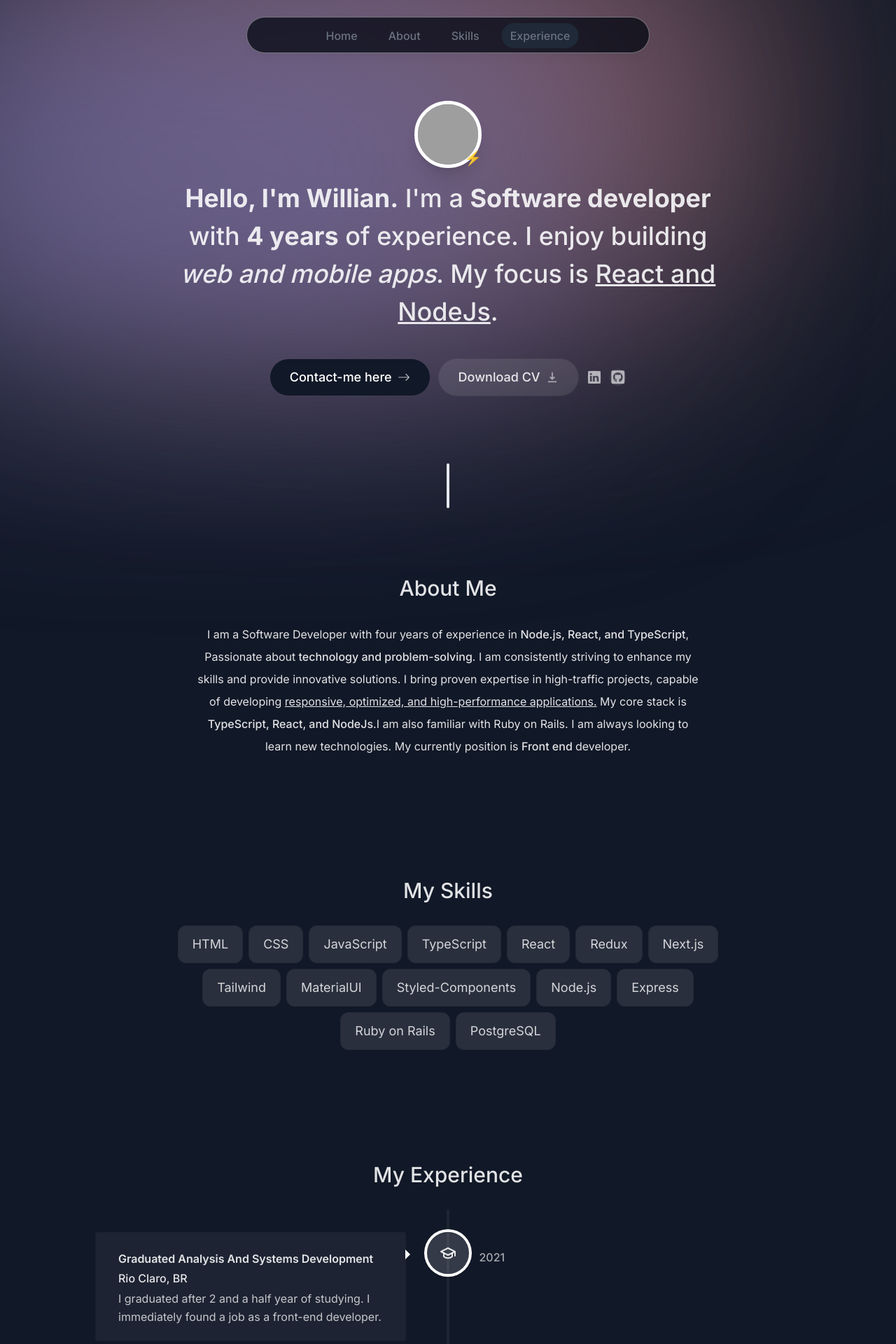
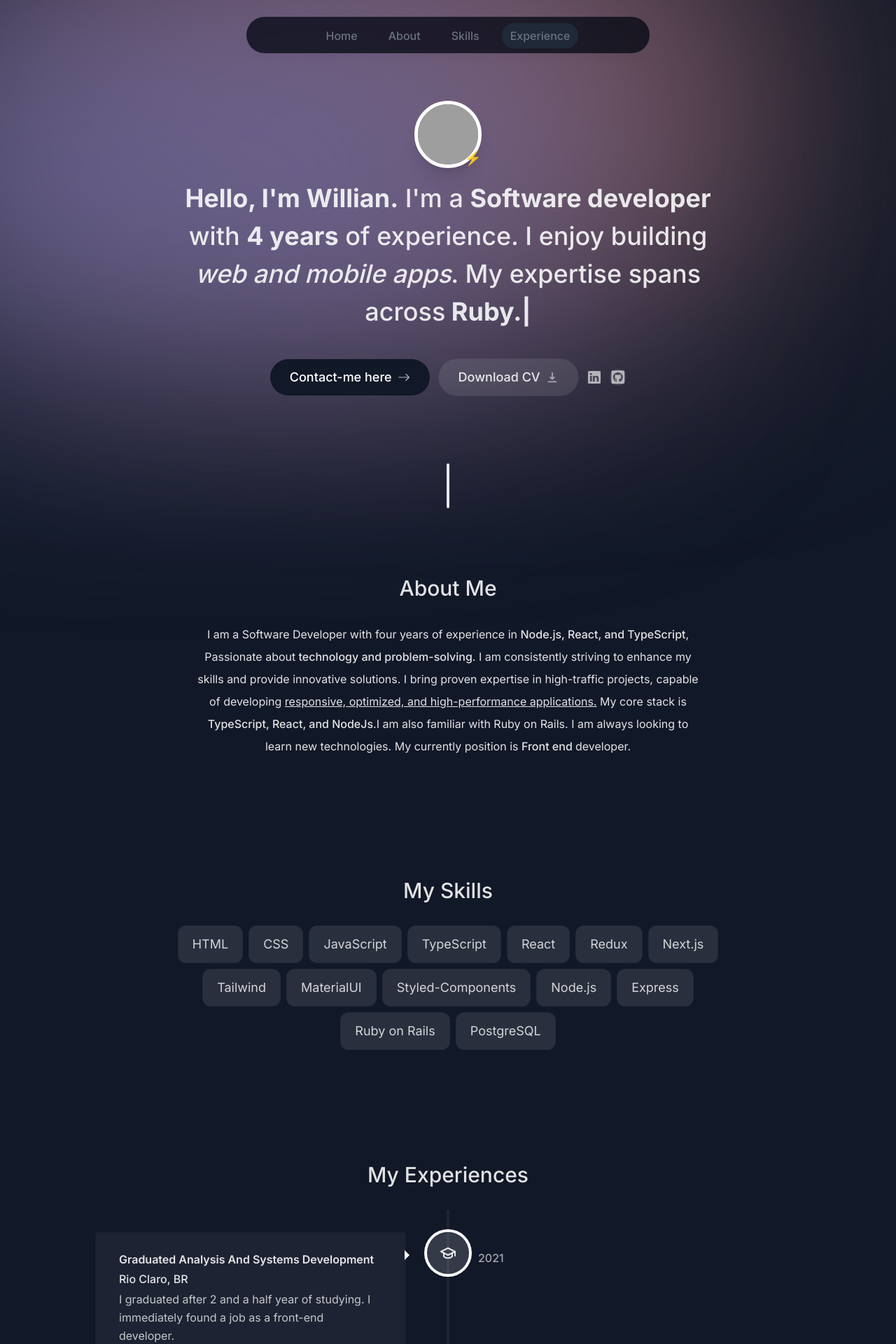
Before and after one commit to dev-puga/portfolio-web, a Next.js app: page / in a window 1280 px wide. Shown: the top 1920 px of the page at 70% size. Built offline with nearby package versions, Linux system fonts and the light colour scheme; grey boxes are pictures that could not be loaded.

Commit message:
feat: add type animation for intro section

```diff
--- a/components/experience.tsx
+++ b/components/experience.tsx
@@ -23,7 +23,7 @@ export default function Experience() {
       id="experience"
       className="mb-28 max-w-[70rem] text-center leading-8 sm:mb-40 scroll-mt-28"
     >
-      <SectionHeading>My experience</SectionHeading>
+      <SectionHeading>My experiences</SectionHeading>
       <VerticalTimeline animate={false} lineColor="rgba(255, 255, 255, 0.05)">
         {experiencesData.map((item, index) => (
           <React.Fragment key={index}>
@@ -31,7 +31,7 @@ export default function Experience() {
               contentStyle={{
                 background: "rgba(255, 255, 255, 0.05)",
                 boxShadow: "none",
-                border: "1px solid rgba(0, 0, 0, 0.05)",
+                border: "2px solid rgba(0, 0, 0, 0.05)",
                 textAlign: "left",
                 padding: "1.3rem 2rem",
               }}
--- a/components/footer.tsx
+++ b/components/footer.tsx
@@ -2,12 +2,12 @@ import React from "react";
 
 export default function Footer() {
   return (
-    <footer className="mb-10 px-4 text-center text-white">
+    <footer className="mb-5 px-4 text-center text-gray-500">
       <small className="mb-2 block text-xs">
         &copy; 2024 Willian Puga. All rights reserved.
       </small>
       <p className="text-xs">
-        <span className="font-semibold">About this website:</span> built with
+        <span className="font-semibold">About this app:</span> built with
         TypeScript, React and Next.js, Tailwind CSS, Framer Motion, Vercel
         hosting.
       </p>
--- a/components/header.tsx
+++ b/components/header.tsx
@@ -11,7 +11,7 @@ export default function Header() {
   return (
     <header className="z-[999] relative">
       <motion.div
-        className="fixed top-0 left-1/2 h-[3.1rem] w-full rounded-none border border-white border-opacity-40 shadow-lg shadow-black/[0.03] backdrop-blur-[0.5rem] sm:top-6 sm:h-[3.25rem] sm:w-[36rem] sm:rounded-full bg-gray-950 border-black/40 bg-opacity-75"
+        className="fixed top-0 left-1/2 h-[3.1rem] w-full rounded-none  shadow-lg shadow-black/[0.03] backdrop-blur-[0.5rem] sm:top-6 sm:h-[3.25rem] sm:w-[36rem] sm:rounded-full bg-gray-950 border-black/40 bg-opacity-75"
         initial={{ y: -100, x: "-50%", opacity: 0 }}
         animate={{ y: 0, x: "-50%", opacity: 1 }}
       ></motion.div>
--- a/components/intro.tsx
+++ b/components/intro.tsx
@@ -6,6 +6,7 @@ import { BsArrowRight, BsLinkedin } from "react-icons/bs";
 import { HiDownload } from "react-icons/hi";
 import { FaGithubSquare } from "react-icons/fa";
 import useSectionInView from "@/hooks/useSectionInView";
+import { TypeAnimation } from "react-type-animation";
 
 export default function Intro() {
   const { ref } = useSectionInView("Home");
@@ -63,8 +64,23 @@ export default function Intro() {
         <span className="font-bold">Hello, I'm Willian.</span> I'm a{" "}
         <span className="font-bold">Software developer</span> with{" "}
         <span className="font-bold">4 years</span> of experience. I enjoy
-        building <span className="italic">web and mobile apps</span>. My focus
-        is <span className="underline">React and NodeJs</span>.
+        building <span className="italic">web and mobile apps</span>. My
+        expertise spans across
+        <TypeAnimation
+          sequence={[
+            // Same substring at the start will only be typed out once, initially
+            " React",
+            1000, // wait 1s before replacing "Mice" with "Hamsters"
+            " NodeJS",
+            1000,
+            " Ruby.",
+            5000,
+          ]}
+          wrapper="span"
+          speed={10}
+          repeat={Infinity}
+          style={{ fontWeight: "bold" }}
+        />
       </motion.h1>
 
       <motion.div
@@ -87,7 +103,7 @@ export default function Intro() {
         <a
           className="group bg-white/10 px-7 py-3 flex items-center gap-2
           rounded-full outline-none focus:scale-110 hover:scale-110 active:scale-105 transition cursor-pointer border border-black/10"
-          href="/CV.pdf"
+          href="/WillianPuga.pdf"
           download
         >
           Download CV{" "}
--- a/hooks/useSectionInView.ts
+++ b/hooks/useSectionInView.ts
@@ -2,10 +2,6 @@ import { useInView } from "react-intersection-observer";
 import useActiveSection from "./useActiveSection";
 import { useEffect } from "react";
 import { SectionName } from "@/lib/types";
-
-type SectionNameProps = {
-    sectionName: SectionName
-}
 
 export default function useSectionInView(sectionName: SectionName) {
     const { ref, inView } = useInView({ threshold: 0.75 });
--- a/package.json
+++ b/package.json
@@ -23,6 +23,7 @@
     "react-dom": "18.2.0",
     "react-icons": "^4.12.0",
     "react-intersection-observer": "^9.5.3",
+    "react-type-animation": "^3.2.0",
     "react-vertical-timeline-component": "^3.6.0",
     "tailwindcss": "3.4.1",
     "typescript": "5.3.3"
```
Also changed, not shown: 2 other files (tests, documents, lock files or other folders).
